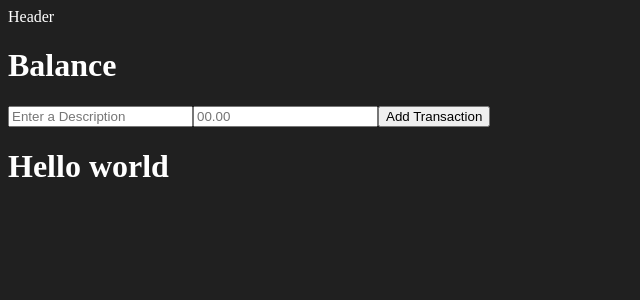
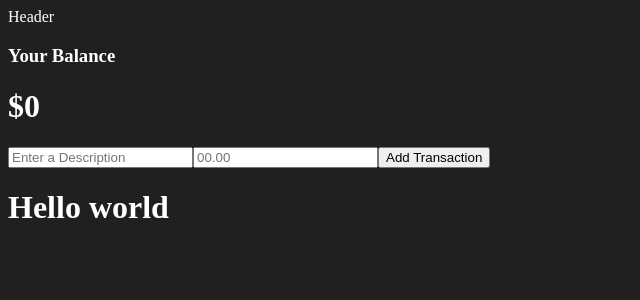
Before and after one commit to soldochris/expenses-calculator, a React (Vite) app: page / in a window 1280 px wide. Shown: the top 300 px of the page, without its empty margins (0-640 px from the left). Built offline with nearby package versions, Linux system fonts and the light colour scheme.

Commit message:
balance feature in Balance component

```diff
--- a/src/components/Balance.jsx
+++ b/src/components/Balance.jsx
@@ -2,11 +2,16 @@
 
 const Balance = () => {
 
-  const data = useGlobalState();
+  const {transactions} = useGlobalState();
+
+  const amounts = transactions.map(transaction => transaction.amount);
+
+  const total = amounts.reduce((acc, item) => (acc+= item), 0);
 
   return (
     <div>
-      <h1>Balance</h1>
+      <h3>Your Balance</h3>
+      <h1>${total}</h1>
     </div>
   )
 }
--- a/src/components/transactions/TransactionForm.jsx
+++ b/src/components/transactions/TransactionForm.jsx
@@ -13,7 +13,7 @@
     addTransaction({
       id: window.crypto.randomUUID(),
       description,
-      amount
+      amount: +amount
     });
     console.log(description + " " +  amount);
   }
```
